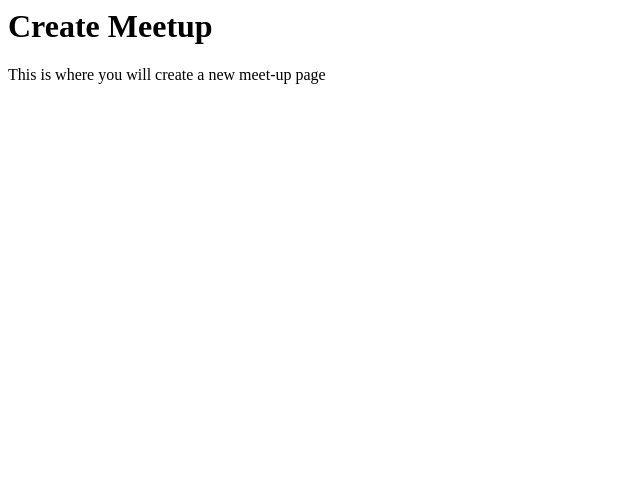
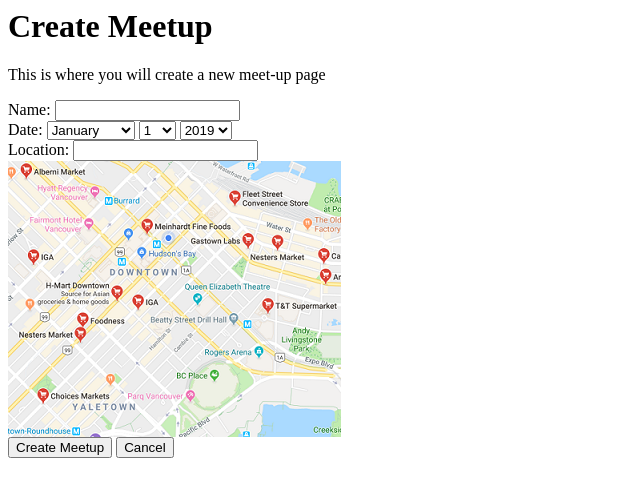
Before and after one commit to Tmay98/Project1930, a plain HTML site: page create_meetup.html in a window 1280 px wide. Shown: the whole page, without its empty margins (0-640 px from the left). Drawn offline with Linux system fonts and the light colour scheme.

Commit message:
create_meetup page

```diff
--- a/create_meetup.html
+++ b/create_meetup.html
@@ -1,12 +1,73 @@
 <html lang="en">
+
 <head>
     <meta charset="UTF-8">
     <meta name="viewport" content="width=device-width, initial-scale=1.0">
     <meta http-equiv="X-UA-Compatible" content="ie=edge">
     <title>Create Meetup</title>
 </head>
+
 <body>
     <h1>Create Meetup</h1>
     <p>This is where you will create a new meet-up page</p>
+    <form>
+        Name: <input type="text" name="MeetupName"><br>
+        Date: <select name="month">
+            <option value="January">January</option>
+            <option value="February">February</option>
+            <option value="March">March</option>
+            <option value="April">April</option>
+            <option value="May">May</option>
+            <option value="June">June</option>
+            <option value="July">July</option>
+            <option value="August">August</option>
+            <option value="September">September</option>
+            <option value="October">October</option>
+            <option value="November">November</option>
+            <option value="December">December</option>
+        </select>
+        <select name="day">
+            <option value="1">1</option>
+            <option value="2">2</option>
+            <option value="3">3</option>
+            <option value="4">4</option>
+            <option value="5">5</option>
+            <option value="6">6</option>
+            <option value="7">7</option>
+            <option value="8">8</option>
+            <option value="9">9</option>
+            <option value="10">10</option>
+            <option value="11">11</option>
+            <option value="12">12</option>
+            <option value="13">13</option>
+            <option value="14">14</option>
+            <option value="15">15</option>
+            <option value="16">16</option>
+            <option value="17">17</option>
+            <option value="18">18</option>
+            <option value="19">19</option>
+            <option value="20">20</option>
+            <option value="21">21</option>
+            <option value="22">22</option>
+            <option value="23">23</option>
+            <option value="24">24</option>
+            <option value="25">25</option>
+            <option value="26">26</option>
+            <option value="27">27</option>
+            <option value="28">28</option>
+            <option value="29">29</option>
+            <option value="30">30</option>
+            <option value="31">31</option>
+        </select>
+        <select name="year">
+            <option value="2019">2019</option>
+            <option value="2020">2020</option>
+        </select><br>
+            Location: <input type="text" name="Location"><br>
+            <image src="images/map.png" alt="map"><br>
+                <input type="submit" value="Create Meetup">
+                <button>Cancel</button>
+    </form>
 </body>
+
 </html>
```
Also changed, not shown: images/map.png (added).
